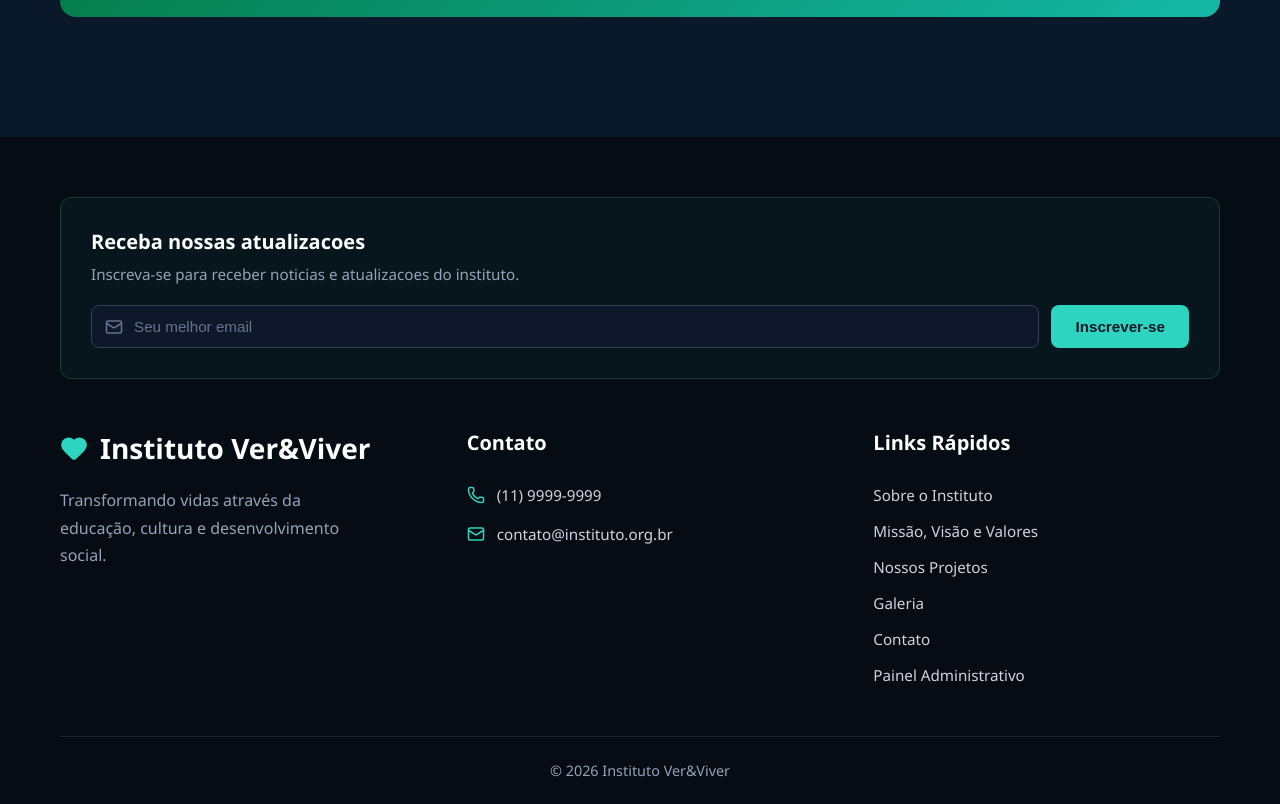
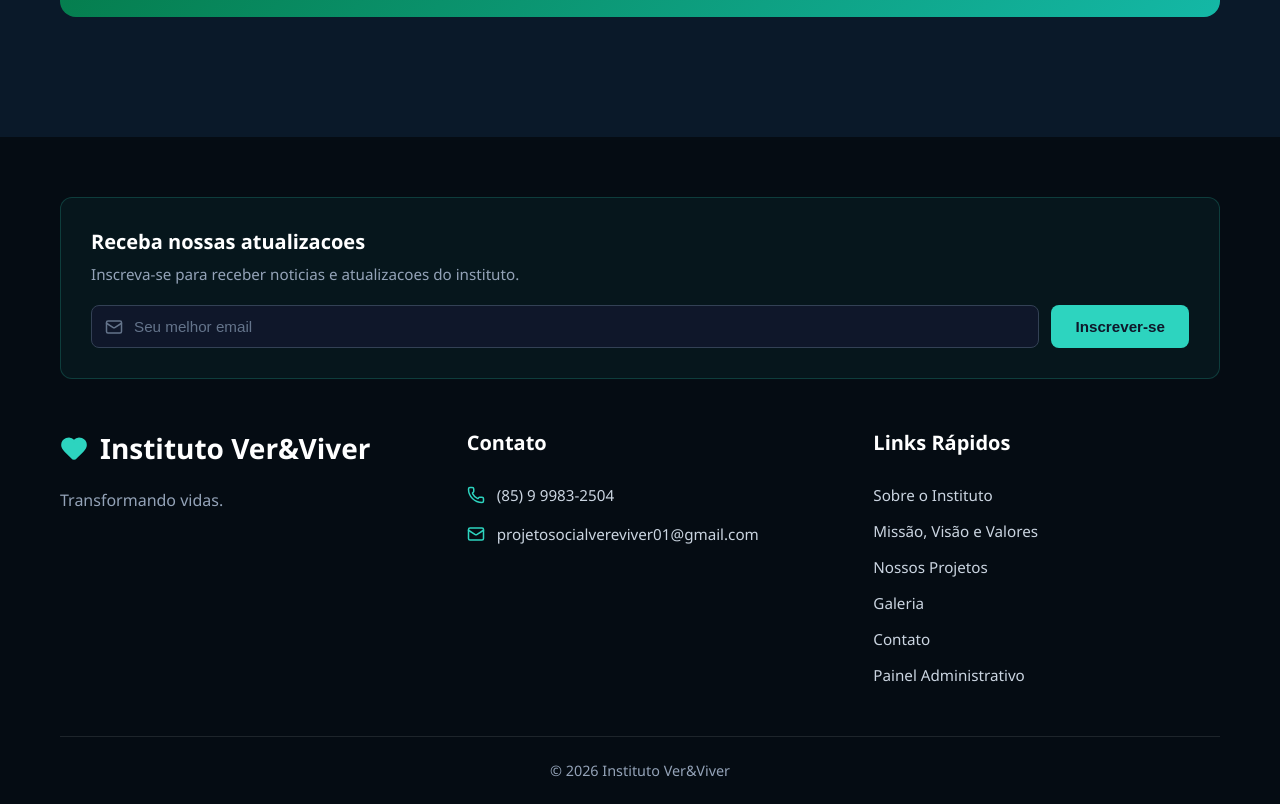
Before and after one commit to sibelecaetano/instituto-vereviver, a React app in the folder frontend/: page / in a window 1280 px wide. Shown: the part 6038-6842 px from the top of the page. Built offline with nearby package versions, Linux system fonts and the light colour scheme; no server answers; the HTML template or start-up script is replaced by a standard one.

Commit message:
adicionando numero e email correto no footer

```diff
--- a/frontend/src/components/Footer/Footer.jsx
+++ b/frontend/src/components/Footer/Footer.jsx
@@ -20,7 +20,7 @@ const Footer = () => {
               <h3 className={styles.logoTitle}>Instituto Ver&Viver</h3>
             </div>
             <p className={styles.bioText}>
-              Transformando vidas através da educação, cultura e desenvolvimento social.
+              Transformando vidas.
             </p>
           </div>
 
@@ -29,11 +29,11 @@ const Footer = () => {
             <div className={styles.contactList}>
               <div className={styles.contactItem}>
                 <Phone className={styles.contactIcon} size={18} />
-                <span>(11) 9999-9999</span>
+                <span>(85) 9 9983-2504</span>
               </div>
               <div className={styles.contactItem}>
                 <Mail className={styles.contactIcon} size={18} />
-                <span>contato@instituto.org.br</span>
+                <span>projetosocialvereviver01@gmail.com</span>
               </div>
             </div>
           </div>
```
